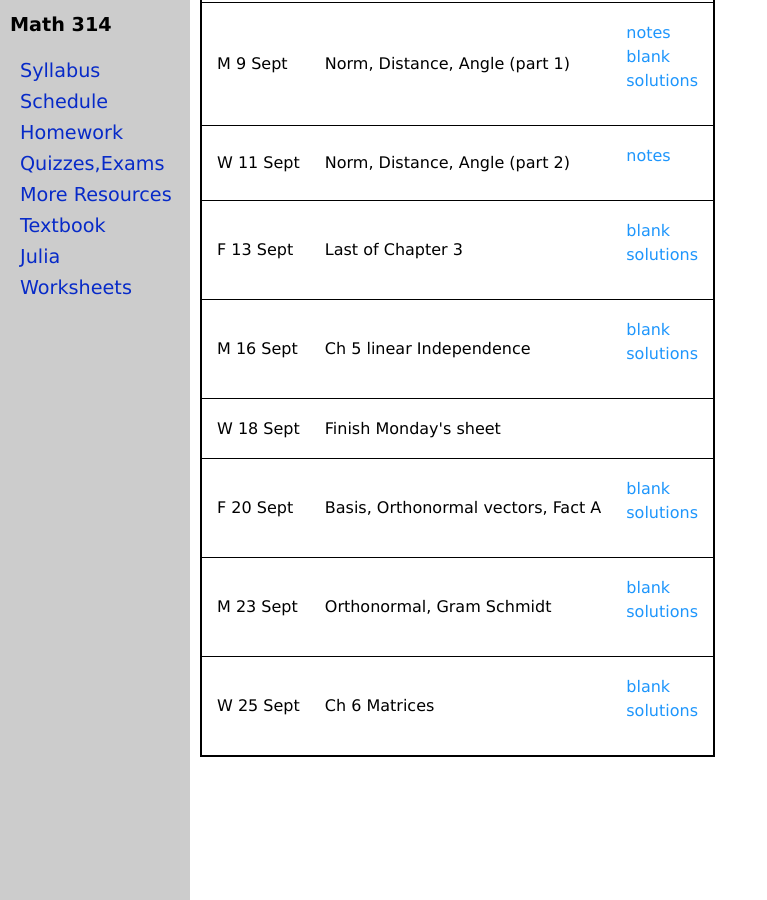
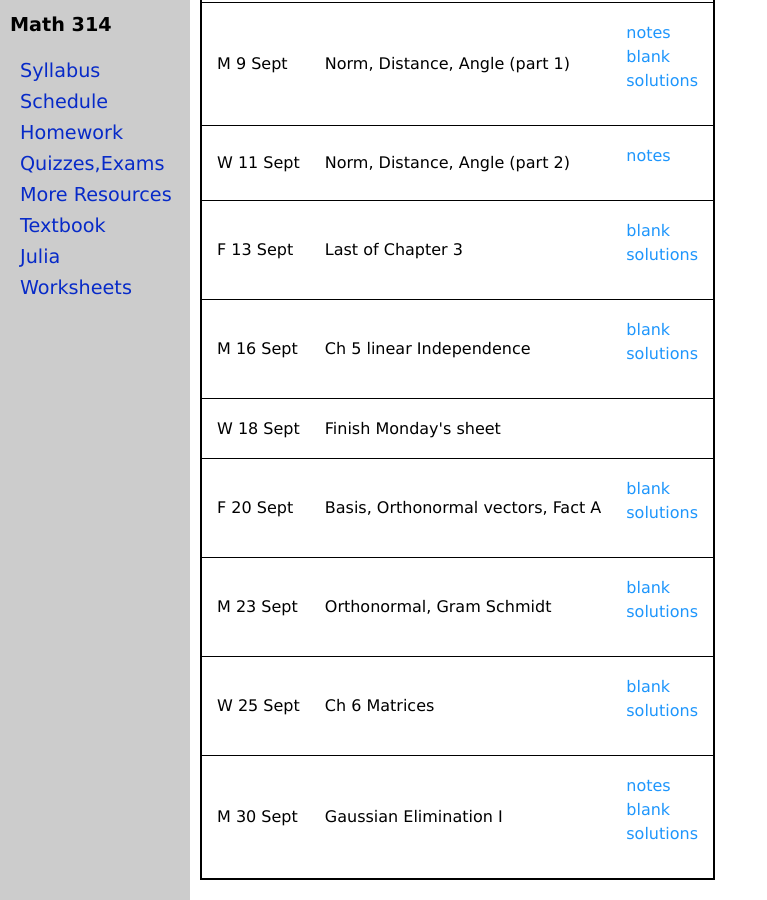
Before and after one commit to jrfaudree/LA, a Jekyll site: the page built from worksheets.md, in a window 1280 px wide and 900 px high, scrolled down 585 px. Shown: the whole window, without its empty margins (0-767 px from the left). Built offline with Jekyll 4.4.1, drawn with Linux system fonts in a browser that asks for light colours.

Commit message:
Update worksheets.yml

```diff
--- a/_data/worksheets.yml
+++ b/_data/worksheets.yml
@@ -50,3 +50,8 @@ worksheets:
   name: Ch 6 Matrices
   blank: M314_ch6_matrices.pdf
   solutions: M314_ch6_matrices-s.pdf
+- date: M 30 Sept
+  name: Gaussian Elimination I
+  notes: M314_Gaussian_elimination_notes.pdf
+  blank: M314_Gaussian_elimination_ws.pdf
+  solutions: M314_Gaussian_elimination_ws-s.pdf
```
